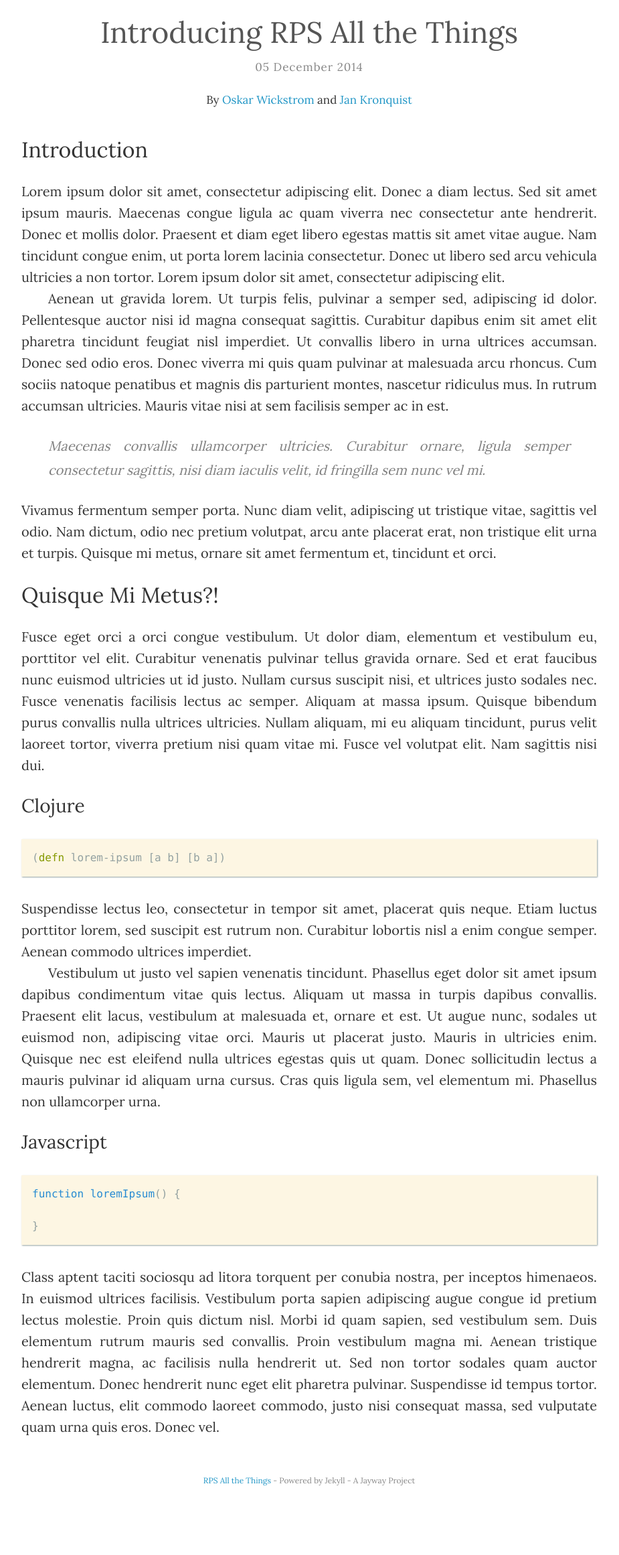
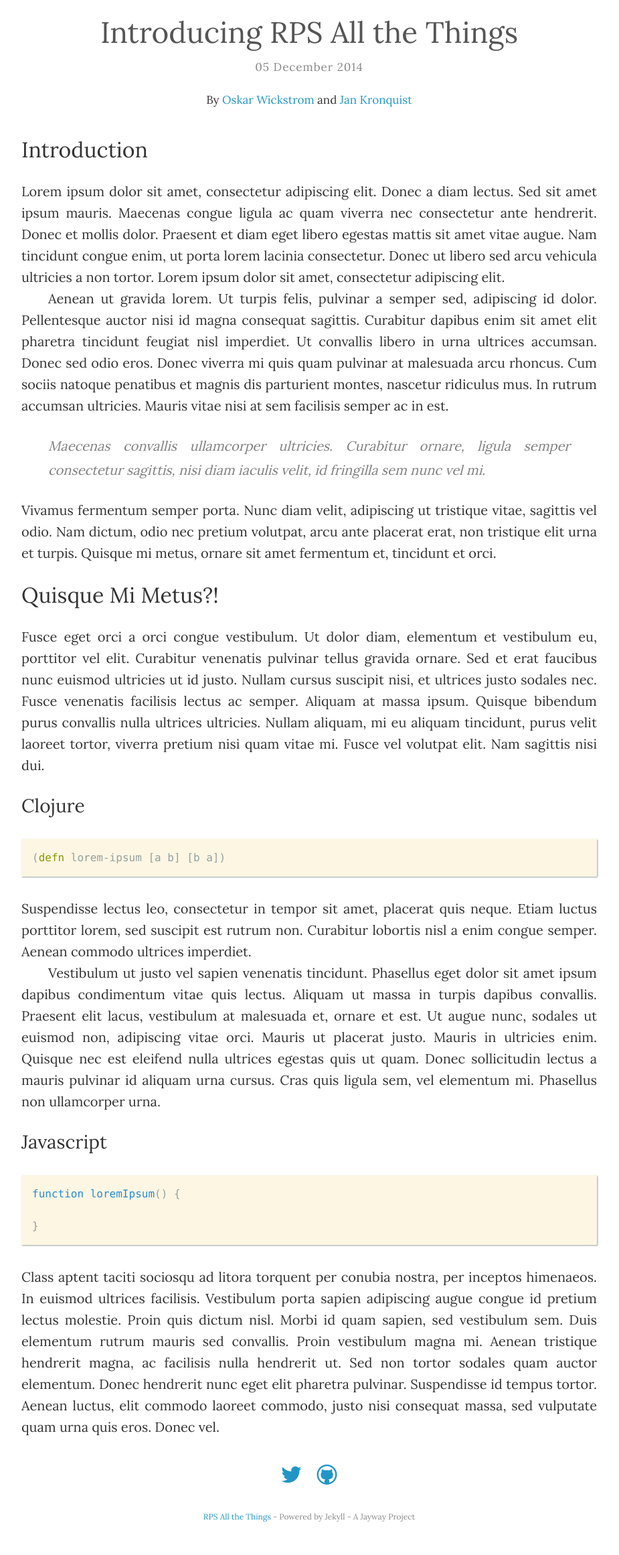
Before and after one commit to jayway/rpsallthethings, a Jekyll site: the page built from _posts/2014-12-05-welcome-to-rpsallthethings.md, in a window 1280 px wide. Shown: the whole page at 67% size, without its empty margins (178-1103 px from the left). Built offline with Jekyll 4.4.1, drawn with Linux system fonts in a browser that asks for light colours; before the commit the page ends 2268 px from its top, so only the background shows below that.

Commit message:
Nice actions in bottom of each post

```diff
--- a/_layouts/post.html
+++ b/_layouts/post.html
@@ -33,7 +33,6 @@ layout: default
     {{ content }}
   </div>
 
-  {% if page.next or page.previous %}
   <nav class="post-nav">
     {% if page.next %}
       <a rel="next" href="{{ site.baseurl }}{{ page.next.url }}" id="next">
@@ -60,7 +59,6 @@ layout: default
       </a>
     {% endif %}
 
-  {% endif %}
   </nav>
 
 </main>
--- a/_scss/pages/_posts.scss
+++ b/_scss/pages/_posts.scss
@@ -40,6 +40,7 @@ main nav.post-nav {
     text-align: center;
 
     a {
+      font-size: 150%;
       margin: 0 .25em;
 
       &:hover {
```
